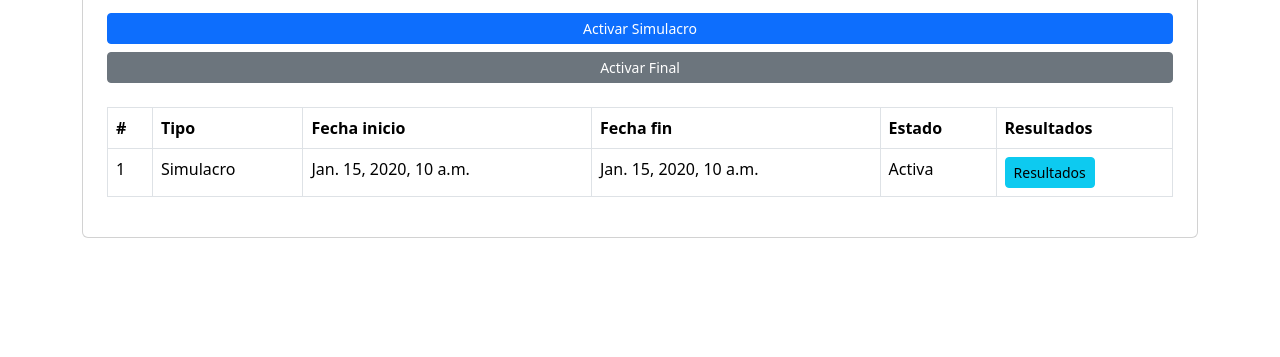
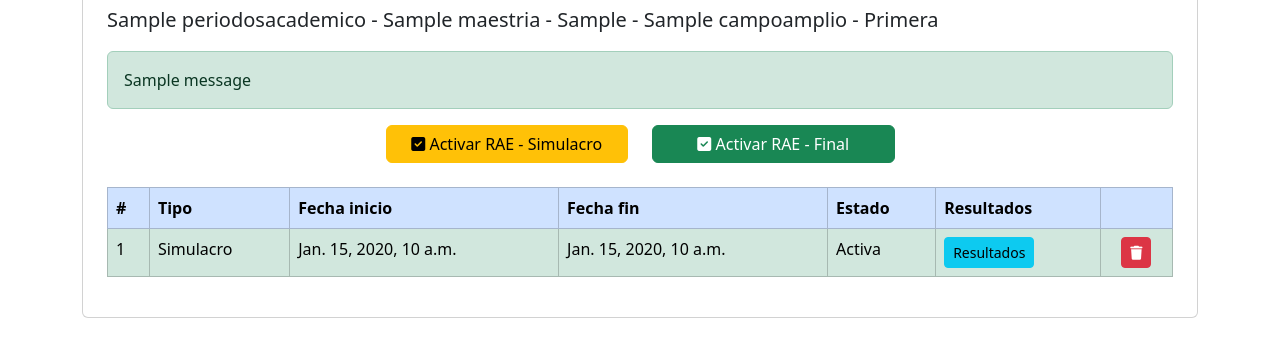
Before and after one commit to pablomonterof1/gestionposgrado, a Django app: page /programa/1/evaluaciones/ in a window 1280 px wide. Shown: the part 186-543 px from the top of the page. Run offline with Django 5.2, Linux system fonts and the light colour scheme; a user stored in the database is signed in; tables that the repository leaves empty hold one stand-in row (values such as "Sample post"); one stand-in notice (Sample message) is shown; some libraries are stand-ins or nearby versions.

Commit message:
11072025-2-Pablo

```diff
--- a/gestionposgrado/urls.py
+++ b/gestionposgrado/urls.py
@@ -136,11 +136,10 @@ urlpatterns = [
     path('evaluaciones/disponibles/', rae_views.evaluacionesrae_disponibles, name='evaluacionesrae_disponibles'),
     path('evaluacion/rendir/<int:evaluacion_id>/', rae_views.evaluacionrae_rendir, name='evaluacionrae_rendir'),
     path('evaluacion/<int:evaluacion_id>/resultado/', rae_views.resultadorae_estudiante, name='resultadorae_estudiante'),
-    path('evaluacion/<int:programa_id>/<str:tipo>/resultados/', rae_views.resultadosrae_programa, name='resultadosrae_programa'),
+    path('evaluacion/<int:programa_id>/<int:evaluacion_id>/resultados/', rae_views.resultadosrae_programa, name='resultadosrae_programa'),
     path('evaluacion/<int:evaluacion_id>/estudiante/<int:estudiante_id>/', rae_views.detalle_resultado_estudiante, name='detalle_resultado_estudiante'),
     path('evaluacion/<int:evaluacion_id>/resultado/pdf/', rae_views.resultado_estudiante_pdf, name='resultado_estudiante_pdf'),
-
-
+    path('evaluacion/<int:evaluacion_id>/eliminar/', rae_views.evaluacionrae_eliminar, name='evaluacionrae_eliminar'),
 
 
 
--- a/main/templates/layouts/base.html
+++ b/main/templates/layouts/base.html
@@ -22,6 +22,8 @@
     <script src="https://cdn.datatables.net/1.13.6/js/jquery.dataTables.min.js"></script>
     <script src="https://cdn.jsdelivr.net/npm/sweetalert2@11"></script>
     <link href="https://cdn.jsdelivr.net/npm/select2@4.1.0-rc.0/dist/css/select2.min.css" rel="stylesheet" />
+    <link rel="stylesheet" href="https://cdnjs.cloudflare.com/ajax/libs/font-awesome/6.5.0/css/all.min.css">
+
 
     <title>Evaluación Posgrado</title>
     {{ form.media }}
@@ -166,4 +168,13 @@
 {% endif %}
 
 
+
+
 </html>
+
+<script>
+    var tooltipTriggerList = [].slice.call(document.querySelectorAll('[data-bs-toggle="tooltip"]'))
+    tooltipTriggerList.map(function (tooltipTriggerEl) {
+        return new bootstrap.Tooltip(tooltipTriggerEl)
+    })
+</script>
--- a/rae/models.py
+++ b/rae/models.py
@@ -70,8 +70,8 @@ class EvaluacionPrograma(models.Model):
     fecha_fin = models.DateTimeField()
     activa = models.BooleanField(default=False)
 
-    class Meta:
-        unique_together = ('programa', 'tipo')
+    def __str__(self):
+        return f"{self.programa} - {self.get_tipo_display()}"
 
 
 class EvaluacionEstudiante(models.Model):
--- a/rae/templates/evaluacionrae_programaposgrado.html
+++ b/rae/templates/evaluacionrae_programaposgrado.html
@@ -3,41 +3,95 @@
 
 <main class="container py-5">
     <section class="card p-4">
-        <h3 class="display-6">Evaluaciones del programa: {{ programa.nombre }}</h3>
+        <h3 class="display-6">Evaluaciones del programa: </h3>
+        <p class="lead">
+            <strong>{{ programa }}</strong>
+        </p>
 
-        <a href="{% url 'evaluacionrae_activar' programa.id 'simulacro' %}" class="btn btn-primary btn-sm mt-2">
-            Activar Simulacro
-        </a>
-        <a href="{% url 'evaluacionrae_activar' programa.id 'final' %}" class="btn btn-secondary btn-sm mt-2">
-            Activar Final
-        </a>
+        {% if messages %}
+        {% for message in messages %}
+        <div class="alert {% if message.tags %}alert-{{ message.tags }}{% endif %}">
+            {{ message }}
+        </div>
+        {% endfor %}
+        {% endif %}
+
+
+        <div class="container">
+            <div class="row justify-content-md-center">
+                <div class="col col-lg-3">
+                    <a style="width: 100%;" href="{% url 'evaluacionrae_activar' programa.id 'simulacro' %}"
+                        class="btn btn-warning  btn-block">
+                        <i class="fa-solid fa-square-check"> </i> Activar RAE - Simulacro
+                    </a>
+                </div>
+                <div class="col col-lg-3">
+                    <a style="width: 100%;" href="{% url 'evaluacionrae_activar' programa.id 'final' %}"
+                        class="btn btn-success  btn-block">
+                        <i class="fa-solid fa-square-check"> </i> Activar RAE - Final
+                    </a>
+
+                </div>
+            </div>
+        </div>
+
 
         <table class="table table-bordered mt-4">
             <thead>
-                <tr>
+                <tr class="table-primary">
                     <th>#</th>
                     <th>Tipo</th>
                     <th>Fecha inicio</th>
                     <th>Fecha fin</th>
                     <th>Estado</th>
                     <th>Resultados</th>
+                    <th></th>
                 </tr>
             </thead>
             <tbody>
                 {% for eval in evaluaciones %}
-                <tr>
+                {% if eval.activa == True %}
+                <tr class="table-success" >
                     <td>{{ forloop.counter }}</td>
                     <td>{{ eval.tipo|title }}</td>
                     <td>{{ eval.fecha_inicio }}</td>
                     <td>{{ eval.fecha_fin }}</td>
                     <td>{{ eval.activa|yesno:"Activa,Inactiva" }}</td>
                     <td>
-                        <a class="btn btn-info btn-sm"  href="{% url 'resultadosrae_programa' programa.id eval.tipo %}"> Resultados</a>
+                        <a class="btn btn-info btn-sm" href="{% url 'resultadosrae_programa' programa.id eval.id %}">
+                            Resultados</a>
+                    </td>
+                    <td style="text-align: center;">
+                        <a href="{% url 'evaluacionrae_eliminar' eval.id %}" class="btn btn-sm btn-danger"
+                            onclick="return confirm('¿Estás seguro de eliminar esta evaluación? Esta acción no se puede deshacer.');">
+                            <i class="fas fa-trash"></i>
+                        </a>
                     </td>
                 </tr>
+                {% else %}
+                <tr class="table-danger">
+                    <td>{{ forloop.counter }}</td>
+                    <td>{{ eval.tipo|title }}</td>
+                    <td>{{ eval.fecha_inicio }}</td>
+                    <td>{{ eval.fecha_fin }}</td>
+                    <td>{{ eval.activa|yesno:"Activa,Inactiva" }}</td>
+                    <td>
+                        <a class="btn btn-info btn-sm" href="{% url 'resultadosrae_programa' programa.id eval.id %}">
+                            Resultados</a>
+                    </td>
+                    <td style="text-align: center;">
+                        <a href="{% url 'evaluacionrae_eliminar' eval.id %}" class="btn btn-sm btn-danger"
+                            onclick="return confirm('¿Estás seguro de eliminar esta evaluación? Esta acción no se puede deshacer.');">
+                            <i class="fas fa-trash"></i>
+                        </a>
+                    </td>
+                </tr>
+                {% endif %}
+
+
                 {% empty %}
                 <tr>
-                    <td colspan="5">No hay evaluaciones aún.</td>
+                    <td colspan="7">No hay evaluaciones aún.</td>
                 </tr>
                 {% endfor %}
             </tbody>
--- a/rae/templates/rae_programaposgrado.html
+++ b/rae/templates/rae_programaposgrado.html
@@ -78,13 +78,13 @@
                                 value="{{ modulo.numeroreactivosmodulorae.numero_reactivos_modulo }}" min="0"
                                 max="{{ modulo.max_para_input }}" style="width: 100px;">
                         </td>
-                        <td>
+                        <td style="text-align: center;">
 
 
                             <input type="hidden" name="modulo_id" value="{{ modulo.id }}">
                             <input type="hidden" name="programa_id" value="{{ programaposgrado.id }}">
 
-                            <button class="btn btn-sm btn-success" type="submit"> <i class="fas fa-eye"></i>Guardar
+                            <button class="btn btn-sm btn-success" type="submit"> <i class="far fa-save"> </i>
                             </button>
 
 
--- a/rae/views.py
+++ b/rae/views.py
@@ -366,7 +366,7 @@ def reactivosmodulorae_create(request, programa_id, modulo_id):
 @login_required
 def evaluacionrae_programaposgrado(request, programa_id):
     programa = get_object_or_404(ProgramaPosgrado, id=programa_id)
-    evaluaciones = EvaluacionPrograma.objects.filter(programa=programa)
+    evaluaciones = EvaluacionPrograma.objects.filter(programa=programa).order_by('-activa')
 
     return render(request, 'evaluacionrae_programaposgrado.html', {
         'programa': programa,
@@ -375,10 +375,8 @@ def evaluacionrae_programaposgrado(request, programa_id):
 
 
 def obtener_reactivos_para_evaluacion(programa, tipo, estudiante=None):
-
-
+    import random
     seleccionados_estudiante = []
-
     modulos = Modulos.objects.filter(maestria=programa.maestria)
 
     for modulo in modulos:
@@ -394,12 +392,17 @@ def obtener_reactivos_para_evaluacion(programa, tipo, estudiante=None):
             estado=2
         )
 
-        # Excluir los usados en simulacro si estamos generando la evaluación final
-        if tipo == 'final':
-            simulacro = EvaluacionPrograma.objects.filter(programa=programa, tipo='simulacro').first()
-            if simulacro and estudiante:
+
+        if tipo == 'final' and estudiante:
+            simulacro_activo = EvaluacionPrograma.objects.filter(
+                programa=programa,
+                tipo='simulacro',
+                activa=True
+            ).first()
+
+            if simulacro_activo:
                 usados_ids = ReactivoEvaluacion.objects.filter(
-                    evaluacion_estudiante__evaluacion=simulacro,
+                    evaluacion_estudiante__evaluacion=simulacro_activo,
                     evaluacion_estudiante__estudiante=estudiante
                 ).values_list('reactivo_id', flat=True)
                 reactivos_query = reactivos_query.exclude(id__in=usados_ids)
@@ -409,7 +412,7 @@ def obtener_reactivos_para_evaluacion(programa, tipo, estudiante=None):
         if len(reactivos_list) >= num_reactivos:
             seleccionados = random.sample(reactivos_list, num_reactivos)
         else:
-            seleccionados = reactivos_list  # menos de lo necesario, tomar todo
+            seleccionados = reactivos_list
 
         seleccionados_estudiante.extend(seleccionados)
 
@@ -419,17 +422,23 @@ def obtener_reactivos_para_evaluacion(programa, tipo, estudiante=None):
 @login_required
 def evaluacionrae_activar(request, programa_id, tipo):
     programa = get_object_or_404(ProgramaPosgrado, id=programa_id)
+
     if request.method == 'POST':
         fecha_inicio = request.POST['fecha_inicio']
         fecha_fin = request.POST['fecha_fin']
-        evaluacion, created = EvaluacionPrograma.objects.update_or_create(
+        # Desactivar cualquier evaluación activa del mismo tipo en este programa
+        EvaluacionPrograma.objects.filter(
             programa=programa,
             tipo=tipo,
-            defaults={
-                'fecha_inicio': fecha_inicio,
-                'fecha_fin': fecha_fin,
-                'activa': True
-            }
+            activa=True
+        ).update(activa=False)
+
+        evaluacion = EvaluacionPrograma.objects.create(
+            programa=programa,
+            tipo=tipo,
+            fecha_inicio=fecha_inicio,
+            fecha_fin=fecha_fin,
+            activa=True
         )
 
         # Asignar a todos los estudiantes matriculados
@@ -439,7 +448,6 @@ def evaluacionrae_activar(request, programa_id, tipo):
             object_id=programa.id,
             rol_en_programa='estudiante'
         )
-        reactivos = obtener_reactivos_para_evaluacion(programa, tipo)
 
         for est in estudiantes:
             evaluacion_estudiante, creado = EvaluacionEstudiante.objects.get_or_create(
@@ -547,9 +555,9 @@ def resultadorae_estudiante(request, evaluacion_id):
 
 
 @login_required
-def resultadosrae_programa(request, programa_id, tipo):
+def resultadosrae_programa(request, programa_id, evaluacion_id):
     programa = get_object_or_404(ProgramaPosgrado, id=programa_id)
-    evaluacion = get_object_or_404(EvaluacionPrograma, programa=programa, tipo=tipo)
+    evaluacion = get_object_or_404(EvaluacionPrograma, programa=programa, id=evaluacion_id)
 
     content_type = ContentType.objects.get_for_model(ProgramaPosgrado)
     matriculas = MatriculaUsuario.objects.filter(
@@ -612,3 +620,25 @@ def resultado_estudiante_pdf(request, evaluacion_id):
         return HttpResponse('Error al generar el PDF', status=500)
 
     return response
+
+
+@login_required
+def evaluacionrae_eliminar(request, evaluacion_id):
+    evaluacion = get_object_or_404(EvaluacionPrograma, id=evaluacion_id)
+
+    # Solo permitir si no ha sido respondida o está inactiva
+    estudiantes_respondieron = EvaluacionEstudiante.objects.filter(
+        evaluacion=evaluacion,
+        respondido=True
+    ).exists()
+
+    if estudiantes_respondieron:
+        messages.error(request, "No se puede eliminar esta evaluación porque ya ha sido respondida.")
+        return redirect('evaluacionrae_programaposgrado', programa_id=evaluacion.programa.id)
+
+    # Eliminar todos los datos asociados
+    EvaluacionEstudiante.objects.filter(evaluacion=evaluacion).delete()
+    evaluacion.delete()
+
+    messages.success(request, "Evaluación eliminada correctamente.")
+    return redirect('evaluacionrae_programaposgrado', programa_id=evaluacion.programa.id)
```
Also changed, not shown: rae/templates/detalle_resultado_estudiante.html (+13 -2 lines), rae/templates/resultadosrae_programa.html (+54 -4 lines), rae/migrations/0013_alter_evaluacionprograma_unique_together.py (added).
